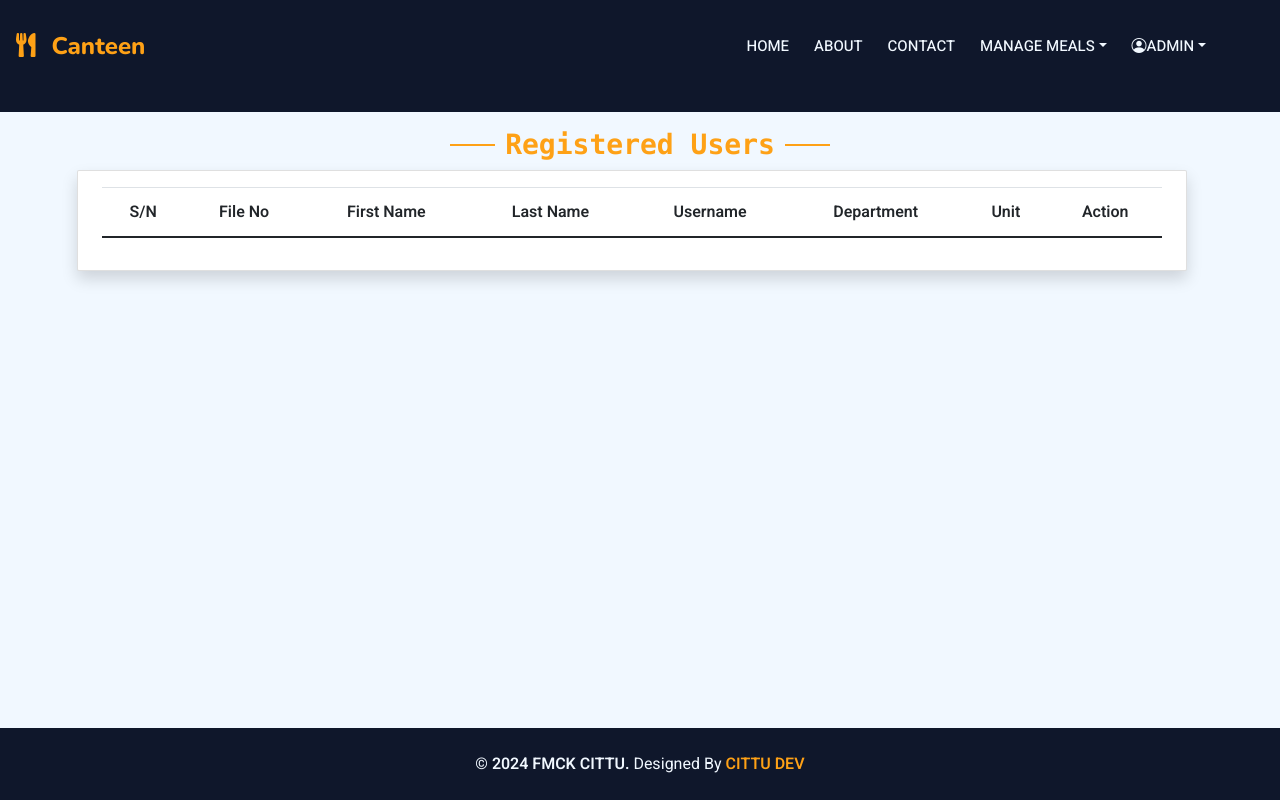
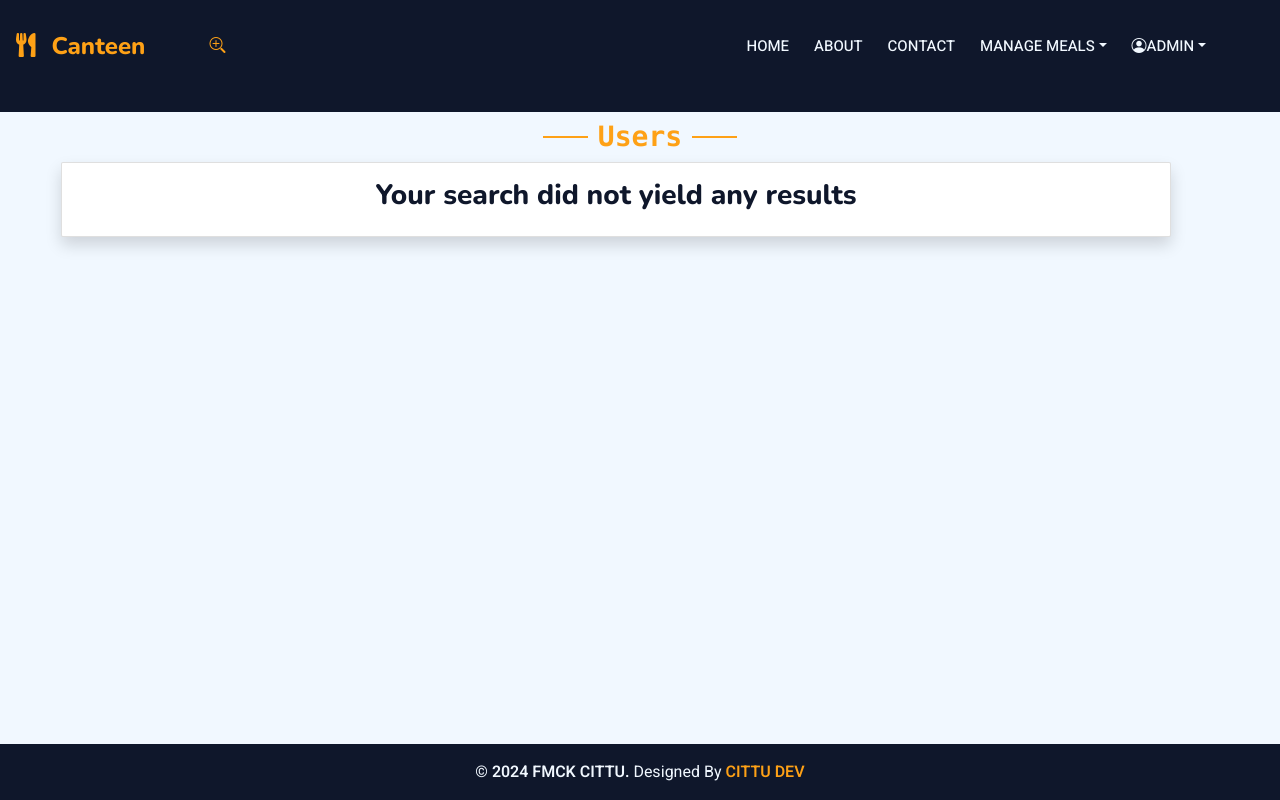
Before and after one commit to salam081/canteen, a Django app: page /search_user in a window 1280 px wide. Run offline with Django 4.2, Linux system fonts and the light colour scheme; a user stored in the database is signed in; data comes from the database, SQL or seed files in the repository; both versions use the stored data as it was after the commit; lists and menus that the app fills with data are empty; some libraries are stand-ins or nearby versions.

Commit message:
styling brushing

```diff
--- a/accounts/urls.py
+++ b/accounts/urls.py
@@ -11,5 +11,5 @@ urlpatterns = [
     path('change_password/', views.changePassword, name="change_password"),
     path('reset_password/<int:id>/', views.resetPassword, name='reset_password'),
     path('staff_biodata/<int:id>/', views.staff_biodata, name='staff_biodata'),
-    path('update_department', views.update_department, name='update_department'),
+    path('update_department/', views.update_department, name='update_department'),
 ]
--- a/accounts/views.py
+++ b/accounts/views.py
@@ -107,33 +107,29 @@ def loginPage(request):
 
         if user is not None:
             login(request, user)
+            messages.success(request, f'Welcome Back {user.username}')
+
             if user.group and user.group.title == 'Admin Officer':
-                messages.success(request,f'Welcome back {user.username} ')
                 return redirect('admin_page')
 
             elif user.group and user.group.title == 'Canteen manager':
-                messages.success(request,f'Welcome back {user.username} ')
-                return redirect('canteen_manager')
+                return redirect('pending_meal_requests')
 
             elif user.group and user.group.title == 'Developer':
-                messages.success(request,f'Welcome back {user.username} ')
                 return redirect('developer_home')
 
             elif user.group and user.group.title == 'Support':
-                messages.success(request,f'Welcome back {user.username} ')
                 return redirect('developer_home')
 
             elif user.group and user.group.title == 'User':
-                messages.success(request,f'Welcome back {user.username} ')
                 return redirect('meal_request')
-
             else:
                 return redirect('main/index.html')
         else:
             messages.error(request, 'Invalid username or password')
+            return redirect('index')
 
     return render(request, 'main/index.html')
-
 
 def logoutPage(request):
     logout(request)
--- a/static/css/style.css
+++ b/static/css/style.css
@@ -11,6 +11,30 @@
 .alert-warning {
   background-color: rgb(219, 73, 19);
   opacity: 1;
+}
+
+.open-calendar {
+  white-space: nowrap;
+  min-width: 150px; /* Adjust this value as needed */
+}
+
+.open-calendar .button-text {
+  display: inline-block;
+}
+
+.removeButton{
+  white-space: nowrap;
+  min-width: 150px;
+}
+
+.removeButton .button-text{
+  display: inline-block;
+}
+
+@media (max-width: 576px) {
+  .open-calendar {
+    font-size: 0.9rem; /* Reduce font size slightly on very small screens */
+  }
 }
 
 .dropdown-container {
@@ -40,12 +64,12 @@
   height: 100%;
 }
 
-.dash{
+.dash {
   display: none;
 }
 
-@media screen and (max-width:571px){
-  .dash{
+@media screen and (max-width: 571px) {
+  .dash {
     display: block;
   }
 }
--- a/templates/account/change_password.html
+++ b/templates/account/change_password.html
@@ -1,53 +1,3 @@
-{% comment %} <!-- change password Modal starts here -->
-<div class="modal fade" id="change_password" data-bs-backdrop="static" data-bs-keyboard="false" tabindex="-1" aria-labelledby="staticBackdropLabel" aria-hidden="true">
-    <div class="modal-dialog modal-dialog-centered">
-      <div class="modal-content bg-dark">
-        <div class="modal-header text-light">
-          <button type="button" class="btn-close bg-primary" data-bs-dismiss="modal" aria-label="Close"></button>
-        </div>
-        <div class="modal-body">
-            <div class="container wow fadeInUp" data-wow-delay="0.1s">
-                    <div class="bg-dark d-flex align-items-center">
-                        <div class="p-5 wow fadeInUp" data-wow-delay="0.2s">
-                            <h5 class="section-title ff-secondary text-start text-primary fw-normal justify-content-center">Canteen App</h5>
-                            <h3 class="text-white mb-4">Change Password</h3>
-                            <form>
-                                <div class="row g-3">
-                                    <div class="col-md-12">
-                                        <div class="form-floating">
-                                            <input type="password" class="form-control" id="old_password" name="old_password" placeholder="Old Password">
-                                            <label for="name">Old Password</label>
-                                        </div>
-                                    </div>
-                                    <div class="col-md-12">
-                                        <div class="form-floating">
-                                            <input type="password" class="form-control" id="password" name="password" placeholder="Password">
-                                            <label for="name">Password</label>
-                                        </div>
-                                    </div>
-                                    <div class="col-md-12">
-                                        <div class="form-floating">
-                                            <input type="password" class="form-control" id="password" name="password" placeholder="Confirm Password">
-                                            <label for="password" >Confirm Password</label>
-                                        </div>
-                                    </div>
-
-                                    <div class="col-12">
-                                        <button class="btn btn-primary w-100 py-3" type="submit">Log In</button>
-                                    </div>
-                                </div>
-                            </form>
-                        </div>
-                </div>
-            </div>
-        </div>
-      </div>
-    </div>
-</div>
-  <!-- Change password modal ends here --> {% endcomment %}
-
-
-
 <!-- change password Modal starts here -->
 <div class="modal fade" id="change_password" data-bs-backdrop="static" data-bs-keyboard="false" tabindex="-1" aria-labelledby="staticBackdropLabel" aria-hidden="true">
     <div class="modal-dialog modal-dialog-centered">
@@ -56,15 +6,14 @@
                 <button type="button" class="btn-close bg-primary" data-bs-dismiss="modal" aria-label="Close"></button>
             </div>
             <div class="modal-body">
-                <div class="container wow fadeInUp" data-wow-delay="0.1s">
+                <div class="container wow" data-wow-delay="0.1s">
                     <div class="bg-dark d-flex align-items-center">
-                        <div class="p-5 wow fadeInUp" data-wow-delay="0.2s">
-                            <h5 class="section-title ff-secondary text-start text-primary fw-normal justify-content-center">Canteen App</h5>
-                            <h3 class="text-white mb-4">Change Password</h3>
+                        <div class="p-3 wow" data-wow-delay="0.2s">
+                            <h3 class="text-white text-center mb-4">Change Password</h3>
                             <form method="post" action="{% url 'change_password' %}">
                                 {% csrf_token %}
-                                <div class="row g-3">
-                                    <div class="col-md-12">
+                                <div class="row g-2">
+                                    <div class="col-md-12 col-sm-12">
                                         <div class="form-floating">
                                             <input type="password" class="form-control" id="old_password" name="old_password" placeholder="Old Password" required>
                                             <label for="old_password">Old Password</label>
--- a/templates/account/login.html
+++ b/templates/account/login.html
@@ -9,7 +9,7 @@
                     <div class="bg-dark d-flex justify-content-center align-items-center">
                         <div class="p-3 wow" data-wow-delay="0.2s">
                             <!-- <h5 class="section-title ff-secondary text-start text-primary fw-normal justify-content-center">Canteen App</h5> -->
-                            <h4 class="text-white text-primary mb-4 ">Log into your account</h4>
+                            <h4 class="text-white text-primary text-center mb-4 ">Log into your account</h4>
                             <form method="post" action="{% url 'login' %}">
                                 {% csrf_token %}
                                 <div class="row g-3">
--- a/templates/account/search.html
+++ b/templates/account/search.html
@@ -3,15 +3,16 @@
 {% block content%}
 
 <!-- Table for search starts here -->
-<div class="container-xxl pt-2 pb-3 mt-2 d-flex justify-content-center align-items-center text-center">
+<div class="container-xxl pt-2 pb-3">
   <div class="container">
     <div class="text-center wow" data-wow-delay="0.1s">
-      <h3 class="section-title ff-secondary text-primary font-monospace">Registered Users</h3>
+      <h3 class="section-title ff-secondary text-center text-primary  font-monospace">Users</h3>
     </div>
-    <div class="row g-3">
+    <div class="row g-5">
       <div class="card shadow wow" data-wow-delay="0.1s">
         <div class="card-body table-responsive">
-          <table class="table table p-20">
+          {% if users %}
+          <table class="table table">
             <thead>
               <tr>
                 <th scope="col">S/N</th>
@@ -20,7 +21,6 @@
                 <th scope="col">Last Name</th>
                 <th scope="col">Username</th>
                 <th scope="col">Department</th>
-                <th scope="col">Unit</th>
                 <th scope="col">Action</th>
               </tr>
             </thead>
@@ -34,16 +34,13 @@
                 <td>{{user.lastname}}</td>
                 <td>{{user.username}}</td>
                 <td>{{user.department}}</td>
-                <td>{{user.unit}}</td>
                 <td>
 
                   <div class="nav-item dropdown dropdown-container">
-                    <a href="#" class="nav-link dropdown-toggle" data-bs-toggle="dropdown"><i
-                        class="fas fa-pencil-alt"></i></a>
+                    <a href="#" class="nav-link dropdown-toggle" data-bs-toggle="dropdown"><i class="fas fa-pencil-alt"></i></a>
                     <div class="search-user dropdown-menu m-0">
                       <a href="{% url 'reset_password' user.id %}" class="dropdown-item">Reset Password</a>
-                      <a href="" class="dropdown-item" data-bs-toggle="modal" data-bs-target="#assign_group">Assign
-                        Group</a>
+                      <a href="" class="dropdown-item" data-bs-toggle="modal" data-bs-target="#assign_group">Assign Group</a>
                     </div>
                   </div>
                 </td>
@@ -94,7 +91,9 @@
               <!-- Assign User to Group starts here -->
             </tbody>
           </table>
-
+          {% else %}
+          <h3 class="text-center">Your search did not yield any results</h3>
+          {% endif %}
         </div>
       </div>
 
@@ -104,9 +103,4 @@
   </div>
 </div>
 <!-- Search table ends here -->
-
-
-
-
-
 {% endblock content%}
--- a/templates/account/staff_biodata.html
+++ b/templates/account/staff_biodata.html
@@ -5,7 +5,7 @@
     <div class="modal-dialog modal-dialog-centered bg-dark">
       <div class="modal-content bg-dark">
         <div class="modal-header text-light bg-dark">
-          <h3 class="text-primary text-center"> Biodata</h3>
+          <h3 class="text-primary text-center">Profile</h3>
           <button type="button" class="btn-close bg-primary" data-bs-dismiss="modal" aria-label="Close"></button>
         </div>
         <div class="modal-body bg-dark text-primary">
@@ -31,7 +31,7 @@
                       <td>&nbsp;{{user.lastname}}</td>
                     </tr>
                     <tr>
-                      <th>Other Name</th>
+                      <th>OtherName</th>
                       <td>:</td>
                       <td>&nbsp;{{user.othernames}}</td>
                     </tr>
@@ -60,11 +60,6 @@
                       <td>:</td>
                       <td>&nbsp;{{user.phone_number}}</td>
                     </tr>
-                    <tr>
-                      <th>Department</th>
-                      <td>:</td>
-                      <td>&nbsp;{{user.department}}</td>
-                    </tr>
                 </table>
                 </div>
               </div>
--- a/templates/include/footer.html
+++ b/templates/include/footer.html
@@ -1,5 +1,5 @@
 <div>
-    <div class="footer container-fluid bg-dark text-light text-center flex justify-content-center align-items-center p-4 wow" data-wow-delay="0.1s">
+    <div class="footer container-fluid bg-dark text-light text-center flex justify-content-center align-items-center pt-3 pb-3 wow" data-wow-delay="0.1s">
         <span>
             <span>&copy; <b><span id="year"></span> FMCK CITTU.</b></span>
             <span>Designed By <b class="text-primary">CITTU DEV</b></span>
--- a/templates/include/navbar.html
+++ b/templates/include/navbar.html
@@ -1,13 +1,11 @@
-<div class="container-xxl position-relative p-0">
+<div class="container-fluid position-relative p-0">
     <nav class="navbar navbar-expand-lg navbar-dark bg-dark px-4 px-lg-3 py-3 py-lg-0">
         <a href="" class="navbar-brand p-0">
             <h4 class="text-primary m-0"><i class="fa fa-utensils me-3"></i>Canteen</h4>
         </a>
-        {% if user.is_authenticated and user.group.title == 'Developer' or user.group.title == 'Support' %}
           <a href="" class="mx-5"  data-bs-toggle="modal" data-bs-target="#search" title="Search Here">
                 <i class="bi bi-zoom-in"></i>
             </a>
-            {% endif %}
         <button class="navbar-toggler" type="button" data-bs-toggle="collapse" data-bs-target="#navbarCollapse">
             <span class="fa fa-bars"></span>
         </button>
@@ -48,7 +46,7 @@
                     <div class="nav-item dropdown">
                         <a href="#" class="nav-link dropdown-toggle" data-bs-toggle="dropdown"><i class="bi bi-person-circle"></i>{{request.user.username}}</a>
                         <div class="dropdown-menu m-0">
-                            <a href="" class="dropdown-item"data-bs-toggle="modal" data-bs-target="#profile" >Profile</a>
+                            <a href="" class="dropdown-item"data-bs-toggle="modal" data-bs-target="#profile" >My Profile</a>
                             <a href="" class="dropdown-item" data-bs-toggle="modal" data-bs-target="#change_password">Change Password</a>
                             <a href="{% url 'update_department' %}" class="dropdown-item">Change Department</a>
                             <a href="{% url 'logout' %}" class="dropdown-item">Logout</a>
@@ -67,7 +65,7 @@
         </div>
     </nav>
 
-    <div class="container-xxl py-5 bg-dark supporting-container">
+    <div class="container-fluid py-5 bg-dark supporting-container">
         <div class="container my-1 py-1">
             <div class="row align-items-center g-5">
             </div>
--- a/templates/main/about.html
+++ b/templates/main/about.html
@@ -19,7 +19,7 @@
                 <div class="text-success">
                     <p><b>Name: Canteen App</b></p>
                     <p><b>Version: 2.0</b></p>
-                    <p><b>Release Date: 2024</b></p>
+                    <p><b>Release Date: October 2024</b></p>
                 </div>
 
             </div>
--- a/templates/main/update_user_roster.html
+++ b/templates/main/update_user_roster.html
@@ -7,7 +7,7 @@
       <div class="call-container">
         {%  if user_on_call_dates %}
         {% for date in user_on_call_dates %}
-          <button class=" g-3 p-3 m-1 border-0 offset-1 date-item">
+          <button class=" g-3 p-2 m-1 border-0 offset-1 date-item">
             {{ date }}
             <a class="text-danger" href="{% url 'update_user_roster' user.id %}?remove_date={{ date }}"><br> <i class="fas fa-trash-alt"></i></i>{{ 'Remove' }}</a>
           </button>
```
Also changed, not shown: main/views.py (+5 -5 lines), templates/account/update_department.html (+3 -4 lines), templates/include/navbar2.html (deleted, +0 -63 lines), templates/main/admin_page.html (+20 -14 lines), templates/main/meal_request.html (+5 -5 lines), templates/main/user_request_details.html (+39 -11 lines), db.sqlite3, static/js/index.js (line endings or trailing spaces).
